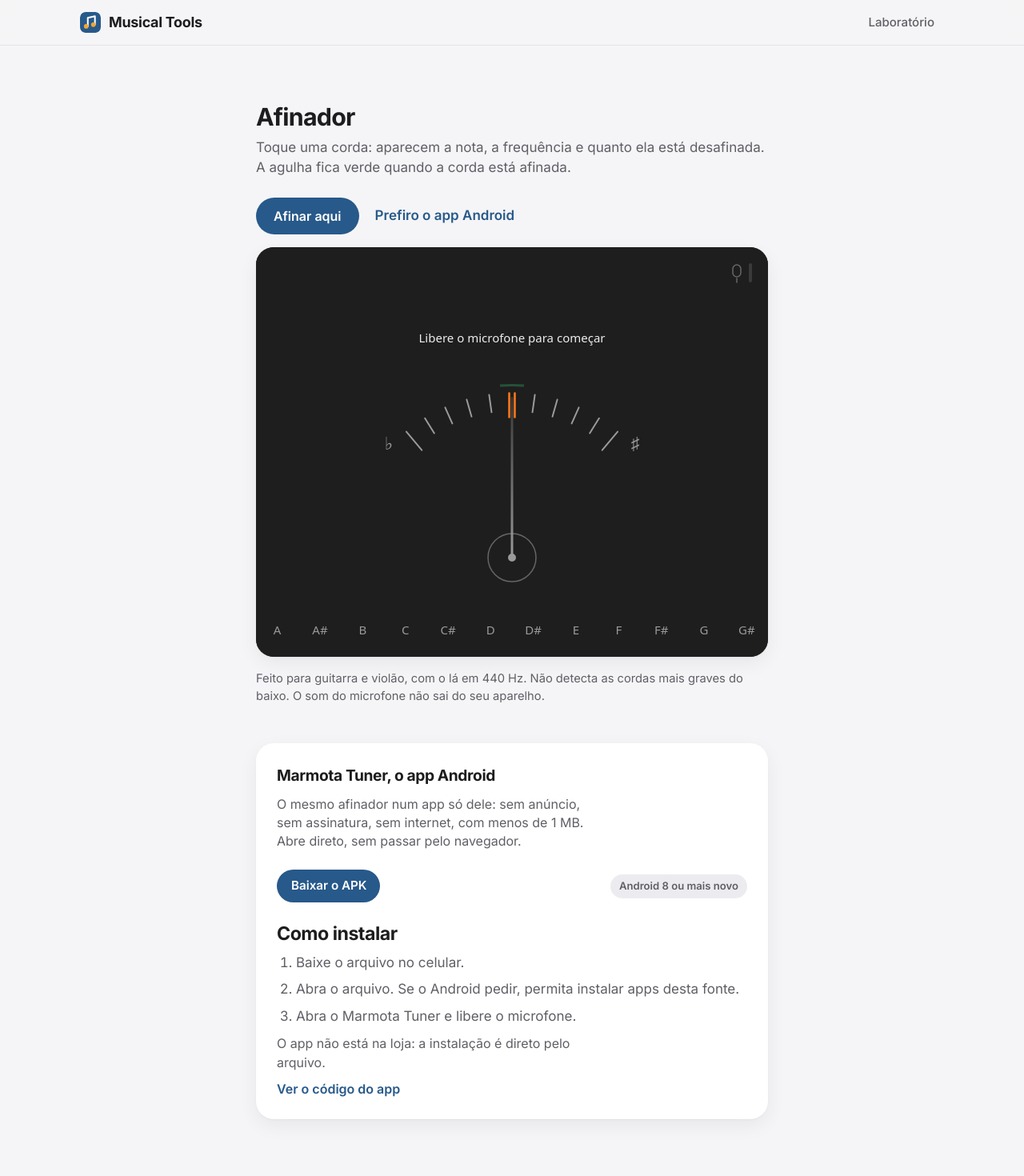
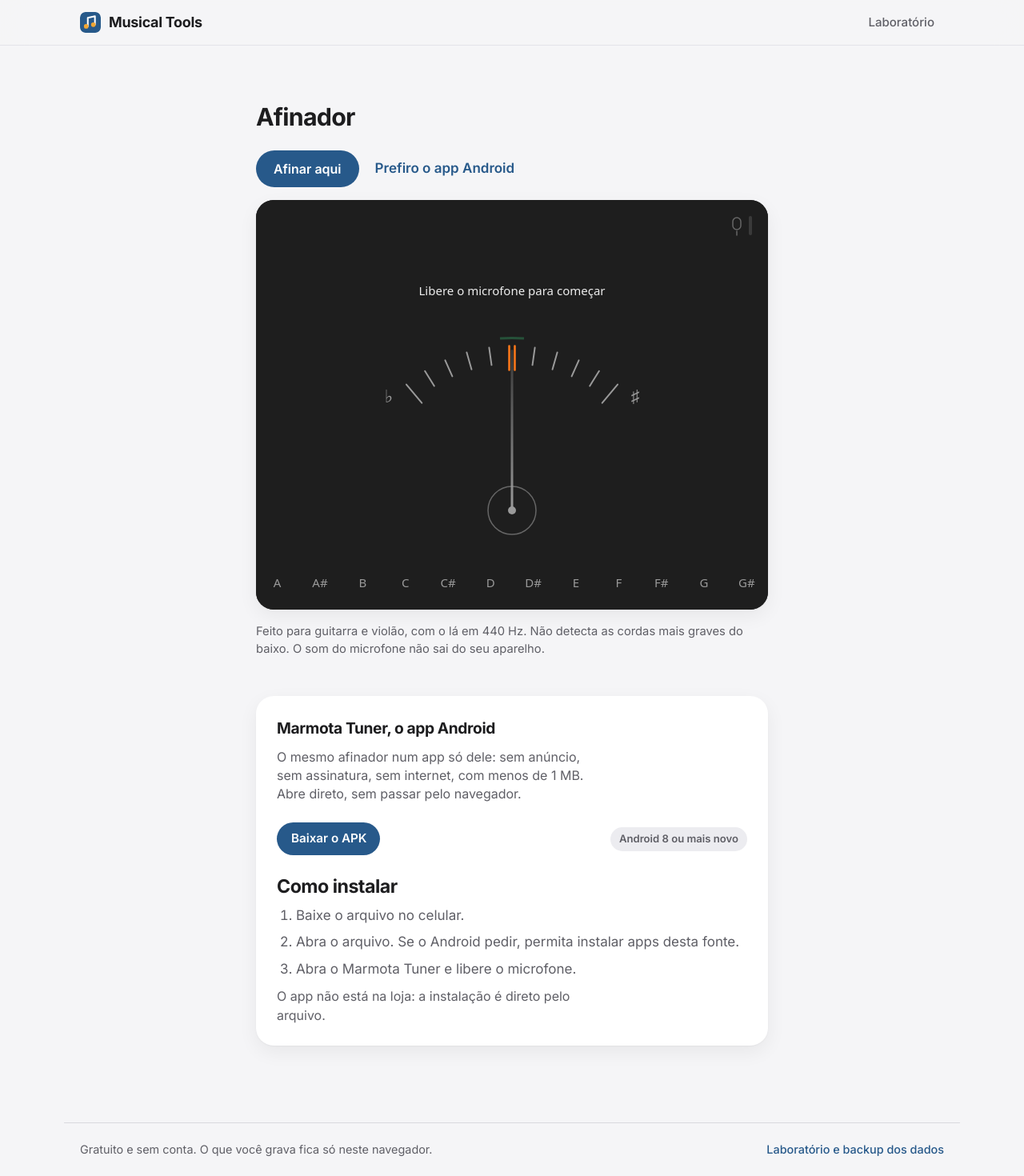
Before and after one commit to MatheusFinatto/music, a Next.js app: page /pt-BR/afinador in a window 1280 px wide. Shown: the top 1470 px of the page at 80% size. Built offline with nearby package versions, Linux system fonts and the light colour scheme.

Commit message:
fix: afinador sem texto explicando o óbvio nem link para o código

```diff
--- a/messages/pt-BR.json
+++ b/messages/pt-BR.json
@@ -53,7 +53,6 @@
   "afinador": {
     "title": "Afinador",
     "description": "Afinador cromático pelo microfone, no navegador ou no app Android Marmota Tuner: a nota, a frequência e o desvio em cents.",
-    "lead": "Toque uma corda: aparecem a nota, a frequência e quanto ela está desafinada. A agulha fica verde quando a corda está afinada.",
     "start": "Afinar aqui",
     "stop": "Parar",
     "retry": "Tentar de novo",
@@ -76,8 +75,7 @@
     "step1": "Baixe o arquivo no celular.",
     "step2": "Abra o arquivo. Se o Android pedir, permita instalar apps desta fonte.",
     "step3": "Abra o Marmota Tuner e libere o microfone.",
-    "notStore": "O app não está na loja: a instalação é direto pelo arquivo.",
-    "source": "Ver o código do app"
+    "notStore": "O app não está na loja: a instalação é direto pelo arquivo."
   },
   "notFound": {
     "title": "Essa página não existe",
--- a/src/tools/afinador/Afinador.tsx
+++ b/src/tools/afinador/Afinador.tsx
@@ -6,7 +6,6 @@ import "./afinador.css";
 // e o app Android Marmota Tuner, que a pessoa baixa se preferir. Ver marmota-tuner/README.md.
 // O APK é anexado a um Release do GitHub com este nome exato.
 const APK_URL = "https://github.com/MatheusFinatto/music/releases/latest/download/marmota-tuner.apk";
-const SOURCE_URL = "https://github.com/MatheusFinatto/music/tree/main/marmota-tuner";
 
 export async function Afinador() {
   const t = await getTranslations("afinador");
@@ -16,7 +15,6 @@ export async function Afinador() {
     <main className="wrap" id="conteudo">
       <section className="section mx-auto max-w-[640px]">
         <h1 className="text-[clamp(1.45rem,2.6vw,1.9rem)] font-[650] leading-[1.15] tracking-[-0.025em]">{t("title")}</h1>
-        <p className="mt-2 text-muted">{t("lead")}</p>
 
         <div className="mt-6">
           <WebTuner />
@@ -35,9 +33,6 @@ export async function Afinador() {
             {steps.map((step) => <li key={step}>{step}</li>)}
           </ol>
           <p className="text-muted">{t("notStore")}</p>
-          <p>
-            <a className="font-semibold text-accent" href={SOURCE_URL}>{t("source")}</a>
-          </p>
         </div>
       </section>
     </main>
```
